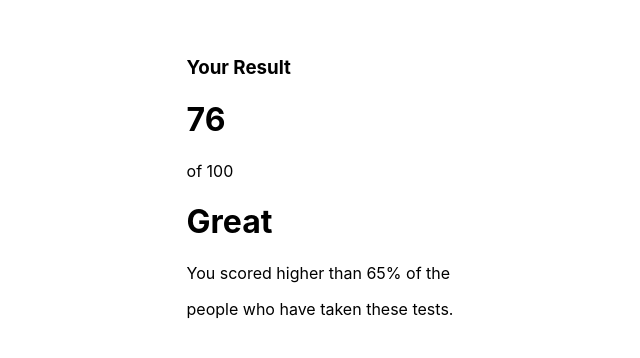
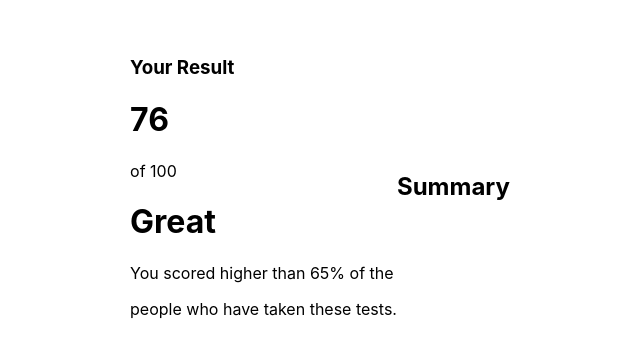
Before and after one commit to alicagatay/results-summary-component-react, a React (Create React App) app: page / in a window 1280 px wide. Shown: the part 214-572 px from the top of the page, without its empty margins (320-960 px from the left). Built offline with nearby package versions, Linux system fonts and the light colour scheme.

Commit message:
Updated `SummaryComponent.js`.

```diff
--- a/src/Components/SummaryComponent.js
+++ b/src/Components/SummaryComponent.js
@@ -1,5 +1,11 @@
 import "../App.css";
 
-function SummaryComponent() {}
+function SummaryComponent() {
+  return (
+    <div className="SummaryComponent">
+      <h2>Summary</h2>
+    </div>
+  );
+}
 
 export default SummaryComponent;
```
